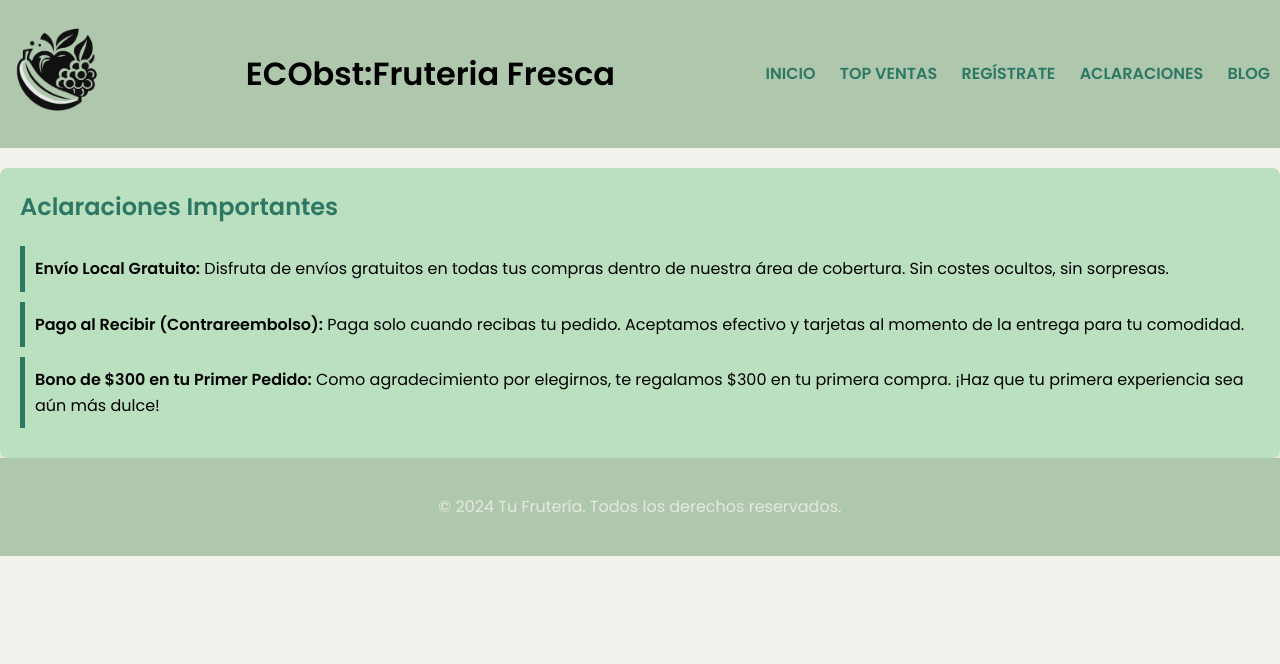
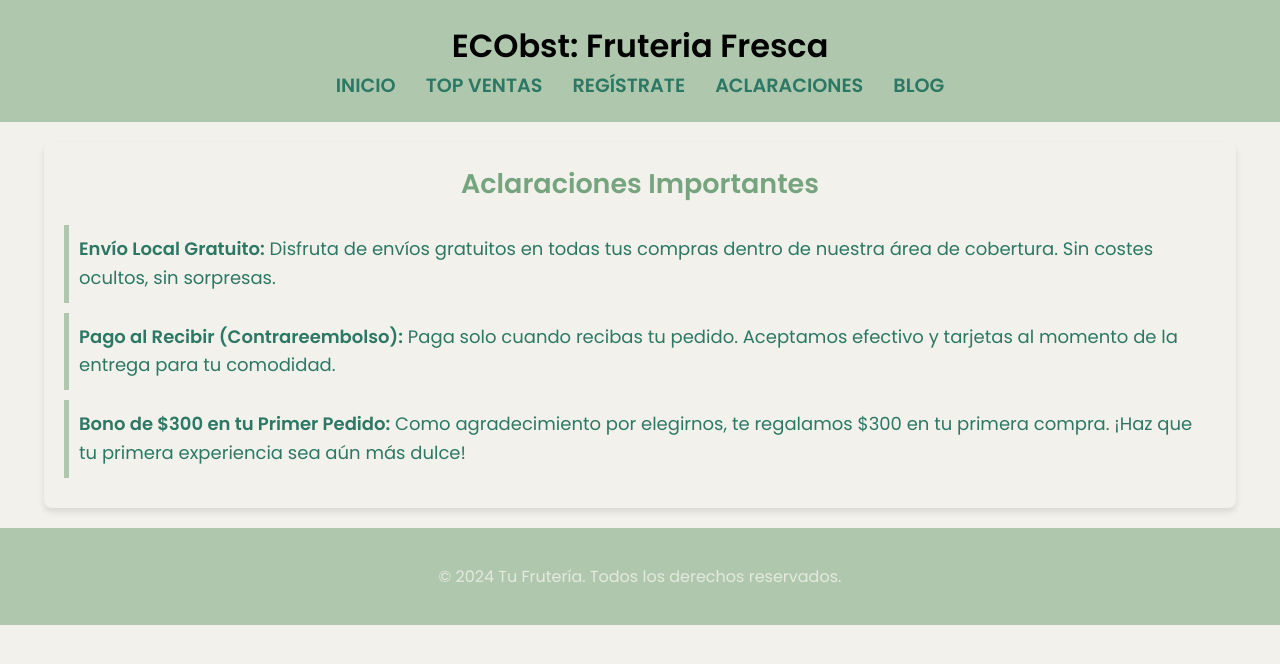
Before and after one commit to blaucherry/ProyectoWEB2024-2, a PHP site: page /atencion.html in a window 1280 px wide. Shown: the top 664 px of the page. Run offline with PHP 8.4, Linux system fonts and the light colour scheme.

Commit message:
Revert "Merge branch 'main' of https://github.com/blaucherry/ProyectoWEB2024-2"
This reverts commit 019196cca786cf0ca7ac996f8ee07a0b1351225d, reversing
changes made to ccba69de39bb8f649b8503408d257cded0caf6e7.

```diff
--- a/Equipo1/atencion.css
+++ b/Equipo1/atencion.css
@@ -10,6 +10,7 @@
     --contrast-color: #2C7865;
 }
 
+/* Reset básico para algunos elementos */
 body, h1, h2, ul, li {
     margin: 0;
     padding: 0;
@@ -22,9 +23,10 @@ body {
     color: var(--dark-color);
 }
 
-header{
-    background-color: #AFC8AD;
+header {
+    background-color: var(--primary-color);
     padding: 20px 0;
+    text-align: center;
 }
 
 .caja {
@@ -43,30 +45,28 @@ nav {
 }
 
 nav ul {
-    padding: 0;
     list-style: none;
+    display: flex;
+    justify-content: center;
 }
 
 nav li {
-    display: inline;
-    margin: 0 10px;
+    margin: 0 15px;
 }
 
 nav a {
     text-decoration: none;
-    color: #2C7865;
+    color: var(--contrast-color);
     font-weight: bold;
     text-transform: uppercase;
-    white-space: nowrap;
+    font-size: 1.2rem;
+    transition: color 0.3s ease;
 }
 
-
-nav a:hover{
+nav a:hover {
     color: var(--backgrounds-color);
     text-decoration: underline;
-
 }
-
 
 .main {
     padding: 20px;
--- a/Equipo1/atencion.html
+++ b/Equipo1/atencion.html
@@ -3,29 +3,56 @@
 <head>
     <meta charset="UTF-8">
     <title>Aclaraciones</title>
-    <link rel="stylesheet" href="atencion.css">
+    <link rel="stylesheet" href="atencion.css"> <!-- Asegúrate de tener tu archivo de estilos CSS en la misma carpeta o ajustar la ruta -->
+    <style>
+        /* Estilos directamente en el documento para demostración */
+        body {
+            font-family: 'Poppins', sans-serif;
+            margin: 0;
+            padding: 0;
+            background-color: #F2F1EB;
+        }
 
+        .aclaraciones {
+            background-color: #F2F1EB;
+            padding: 20px;
+            margin: 20px auto;
+            width: 90%;
+            border-radius: 8px;
+            box-shadow: 0 4px 6px rgba(0, 0, 0, 0.1);
+            color: #2C7865;
+            font-size: 18px;
+        }
+
+        .aclaraciones h2 {
+            text-align: center;
+            color: #75A47F;
+        }
+
+        .aclaraciones ul {
+            list-style: none;
+            padding: 0;
+        }
+
+        .aclaraciones li {
+            margin-bottom: 10px;
+            padding: 10px;
+            border-left: 5px solid #AFC8AD;
+        }
+    </style>
 </head>
 <body>
     <header>
-        <div class="caja">
-
-            <div class="logo">
-                <img src="image/logo.png" alt="Logo">
-            </div>
-            <h1 class="titulo-principal">ECObst:Fruteria Fresca</h1>
+        <h1>ECObst: Fruteria Fresca</h1>
         <nav>
             <ul>
                 <li><a href="index.html">Inicio</a></li>
                 <li><a href="productos.html">Top Ventas</a></li>
                 <li><a href="registro.html">Regístrate</a></li>
                 <li><a href="atencion.html">Aclaraciones</a></li>
-                    <li><a href="index.html#blog">Blog</a></li>
+                <li><a href="blog.html">Blog</a></li>
             </ul>
         </nav>
-        </div>
-
-
     </header>
 
     <main>
--- a/Equipo1/index.html
+++ b/Equipo1/index.html
@@ -5,7 +5,7 @@
 
         <meta charset="UTF-8">
         <title>ECObst: Fruta Fresca</title>
-        <!--link rel="stylesheet" href="reset.css"-->
+
         <link rel="stylesheet" href="style.css">
 
     </head>
@@ -18,7 +18,7 @@
                 <div class="logo">
                     <img src="image/logo.png" alt="Logo">
                 </div>
-                <h1 class="titulo-principal">ECObst:Fruteria Fresca</h1>
+
                 <nav>
                     <ul>
                         <li><a href="index.html">Inicio</a></li>
@@ -29,7 +29,7 @@
                     </ul>
                 </nav>
             </div>
-
+            <h1 class="titulo-principal">ECOBst:Fruteria Fresca</h1>
 
         </header>
 
```
Also changed, not shown: Equipo1/registro.css (+11 -10 lines), Equipo1/registro.html (+4 -12 lines), Equipo1/style.css (+8 -27 lines), Equipo1/registro.txt (added). Lines whose indentation alone changed are shown as unchanged.
